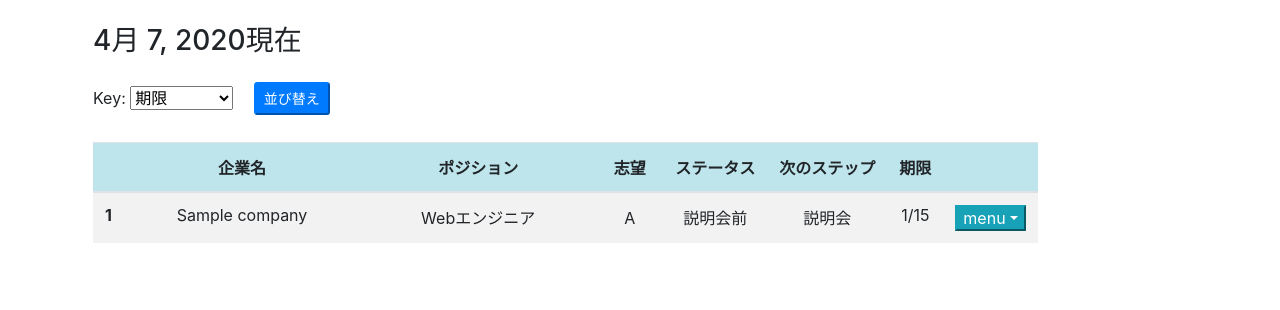
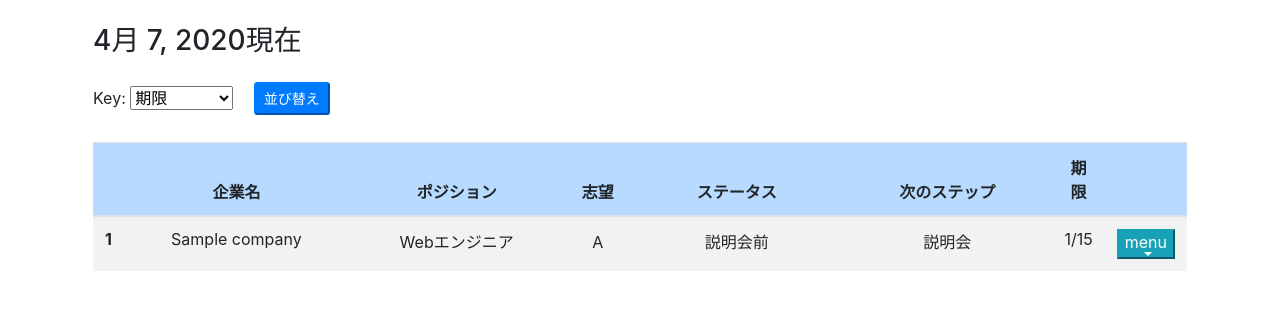
Before and after one commit to ShuheiKuriki/shukatsu_app, a Django app: page /company/list/deadline in a window 1280 px wide. Shown: the part 56-366 px from the top of the page. Run offline with Django 3.2, Linux system fonts and the light colour scheme; a user stored in the database is signed in; tables that the repository leaves empty hold one stand-in row (values such as "Sample post"); some libraries are stand-ins or nearby versions.

Commit message:
モデル項目追加

```diff
--- a/company/models.py
+++ b/company/models.py
@@ -37,6 +37,9 @@ class CompanyInfo(models.Model):
     salary = models.TextField('給与', blank=True, null=True)
     mission = models.TextField('企業理念', blank=True, null=True)
     vision = models.TextField('ビジョン', blank=True, null=True)
+    benefit = models.TextField('福利厚生', blank=True, null=True)
+    place = models.TextField('勤務地', blank=True, null=True)
+    working_time = models.TextField('勤務時間', blank=True, null=True)
     reason = models.TextField('志望理由', blank=True, null=True)
     memo = models.TextField('メモ', default='', blank=True)
     user = models.ForeignKey(User, on_delete=models.CASCADE)
--- a/company/urls.py
+++ b/company/urls.py
@@ -15,6 +15,4 @@ urlpatterns = [
     path('<int:pk>/createinfo', views.CompanyInfoCreateView.as_view(), name='createinfo'),
     path('<int:pk>/updateinfo', views.CompanyInfoUpdateView.as_view(), name='updateinfo'),
     path('<int:pk>/deleteinfo', views.deleteinfo, name='deleteinfo'),
-
-
 ]
--- a/company/views.py
+++ b/company/views.py
@@ -3,11 +3,11 @@ from django.http import HttpResponse
 from django.contrib.auth.decorators import login_required
 from django.urls import reverse_lazy
 from django.utils.decorators import method_decorator
-from django.utils.http import is_safe_url
-from django.views.generic.edit import CreateView, UpdateView, DeleteView
-from django.views.generic import ListView, DetailView
 from django.views.decorators.csrf import csrf_exempt
 from django.views.decorators.http import require_POST
+from django.utils.http import is_safe_url
+from django.views.generic.edit import CreateView, UpdateView
+from django.views.generic import ListView, DetailView
 from django.conf import settings
 
 from .forms import CompanyForm, CompanyInfoForm, SortForm
@@ -57,13 +57,6 @@ class CompanyCreateView(CreateView):
 class CompanyUpdateView(UpdateView):
     model = Company
     form_class = CompanyForm
-
-    def get_success_url(self):
-        return original_url(self)
-
-@method_decorator(login_required, name='dispatch')
-class CompanyDeleteView(DeleteView):
-    model = Company
 
     def get_success_url(self):
         return original_url(self)
@@ -130,13 +123,6 @@ class CompanyInfoUpdateView(UpdateView):
     def get_success_url(self):
         return original_url(self)
 
-@method_decorator(login_required, name='dispatch')
-class CompanyInfoDeleteView(DeleteView):
-    model = CompanyInfo
-
-    def get_success_url(self):
-        return reverse_lazy('company:list')
-
 @require_POST
 def deleteinfo(request,pk):
     company = get_object_or_404(CompanyInfo, pk=pk)
--- a/templates/company/company_list.html
+++ b/templates/company/company_list.html
@@ -2,7 +2,8 @@
 {% block title %}企業リスト{% endblock %}
 {% block active_company %}active{% endblock %}
 {% block content %}
-<h3>{{date}}現在</h3>
+<h3>{{date}}現在<a class='btn btn-warning float-right d-md-none' href="{% url 'company:create' %}">企業追加</a>
+</h3>
 <form class='mt-4' method="POST" action="{% url 'company:sort' %}">
   {% csrf_token %}
   {% for field in form %}
@@ -10,19 +11,18 @@
   {% endfor %}
   <button class="btn-sm btn-primary" type="submit">並び替え</button>
 </form>
-<a class='btn btn-warning d-block d-md-none' href="{% url 'company:create' %}">企業追加</a>
 {% endblock %}
 {% block content2 %}
 <!-- md -->
     <table class='table table-striped d-none d-md-block text-center'>
       <thead>
-        <tr class='table-info'>
+        <tr class='table-primary'>
           <th scope='col'></th>
           <th class="w-25" scope='col'>企業名<span class='text-danger'></span></th>
           <th class="w-25" scope='col'>ポジション</th>
           <th scope='col'>志望</th>
-          <th class="" scope='col'>ステータス</th>
-          <th class="" scope='col'>次のステップ</th>
+          <th class="w-25" scope='col'>ステータス</th>
+          <th class="w-25" scope='col'>次のステップ</th>
           <th scope='col'>期限</th>
           <th scope='col'></th>
         </tr>
@@ -55,7 +55,7 @@
         {% endfor %}
       </tbody>
     </table>
-    <!-- xs -->
+    <!-- xs,sm -->
       {% for company in company_list %}
         <table class='table table-sm table-striped table-bordered table-responsive d-block d-md-none'>
           <thead>
```
Also changed, not shown: company/migrations/0025_auto_20200407_1047.py (added).
